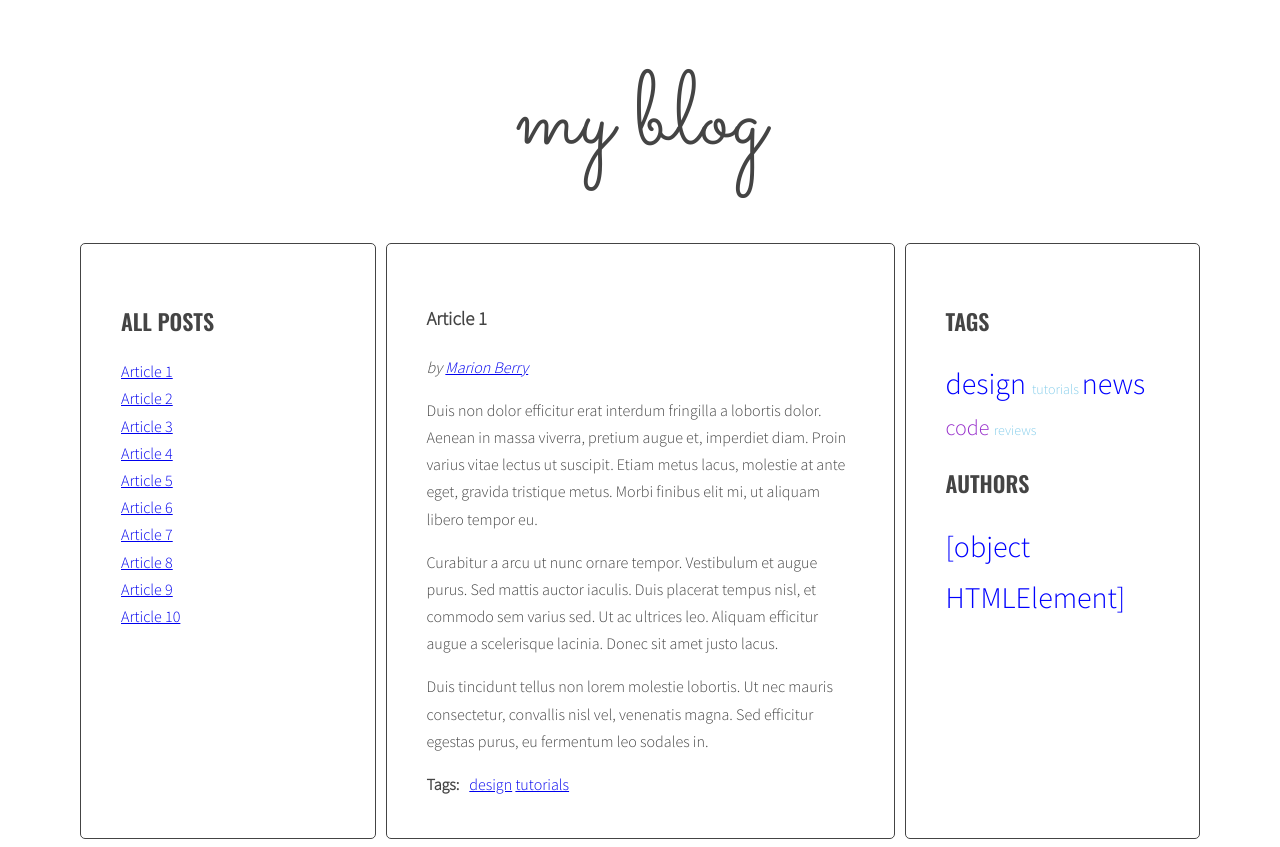
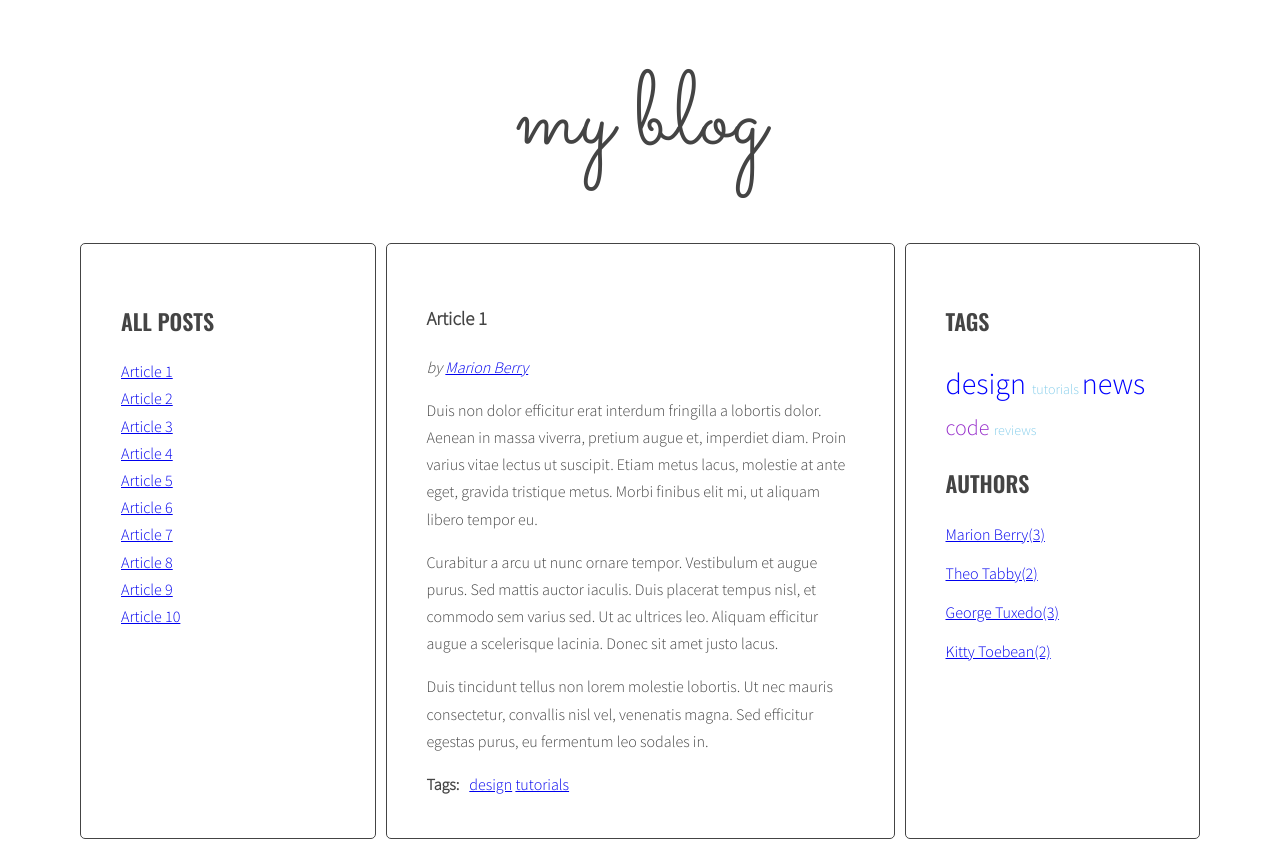
Before and after one commit to nietakbo/javascript-blog, a website: page index.html in a window 1280 px wide. Drawn offline with nearby package versions, Linux system fonts and the light colour scheme.

Commit message:
generateAuthors correction

```diff
--- a/js/script.js
+++ b/js/script.js
@@ -45,11 +45,11 @@ const optArticleSelector = '.post',
   optTitleSelector = '.post-title',
   optTitleListSelector = '.titles',
   optArticleTagsSelector='.post-tags .list',
-  optAritcleAuthor='.post-author',
+  optAritcleAuthorSelector='.post-author',
   optTagsListSelector='.tags.list',
   optCloudClassCount='5',
   optCloudClassPrefix='tag-size-',
-  optAuthorListSelector='.list.authors';
+  optAuthorListSelector='.authors';
 
 const generateTitleLinks = function(customSelector = ''){
   /* remove contents of titleList */
@@ -214,37 +214,36 @@ const generateTags = function(){
     }
   };
 
-  const generateAuthors = function(){
-    let allAuthors={};
-    const articles = document.querySelectorAll(optArticleSelector);
-    const authorList = document.querySelector(optAuthorListSelector);
+const generateAuthors = function(){
+  let allAuthors={};
+
+  const articles = document.querySelectorAll(optArticleSelector);
   for(let article of articles){
 
-    const authorsList = article.querySelector(optAritcleAuthor);
+    const authorsList = article.querySelector(optAritcleAuthorSelector);
     let html = '';
     const articleAuthor = article.getAttribute('data-author');
     const linkHTML = '<p>by <a href="#author-'+ articleAuthor +'"><span>' + articleAuthor + '</span></a></p>';
     console.log(linkHTML);
-
     html = html + linkHTML;
     authorsList.innerHTML = html;
-
-
-    if(!allAuthors[article]) {
-      allAuthors[article] = 1;
+    if(!allAuthors[articleAuthor]) {
+      allAuthors[articleAuthor] = 1;
     }
     else {
-      allAuthors[article]++;
+      allAuthors[articleAuthor]++;
     }
-    const authorsParams=calculateTagsParams(allAuthors);
+
+  }
+    const authorList = document.querySelector(optAuthorListSelector);
+    const authorParams = calculateTagsParams(allAuthors);
     let allAuthorsHTML='';
     for(let author in allAuthors){
-    const authorLinkHTML='<a href="#" class="' + calculateTagClass(allAuthors[author], authorsParams) + '">'+ author +' '+'</a>';
+    const authorLinkHTML='<li><a href="#" class="'+calculateTagClass(allAuthors[author], authorParams)+'">'+ author + '(' + allAuthors[author]+ ') </a></li> ';
+    console.log('authorLinkHTML:',authorLinkHTML);
       allAuthorsHTML += authorLinkHTML;
     }
     authorList.innerHTML = allAuthorsHTML;
-
-    }
   };
 
 
--- a/sass/style.scss
+++ b/sass/style.scss
@@ -116,10 +116,13 @@ body {
   display: flex;
   p {
     margin: 0 10px 0 0;
+    text-decoration: none;
   }
+
 }
 
-.tag-size-1{
+.sidebar .tags{
+  .tag-size-1{
   font-size:14px;
   display: inline;
   text-decoration: none;
@@ -150,3 +153,4 @@ body {
   text-decoration: none;
   color:blue;
 }
+}
```
Also changed, not shown: sass/style.css, sass/style.min.css.
